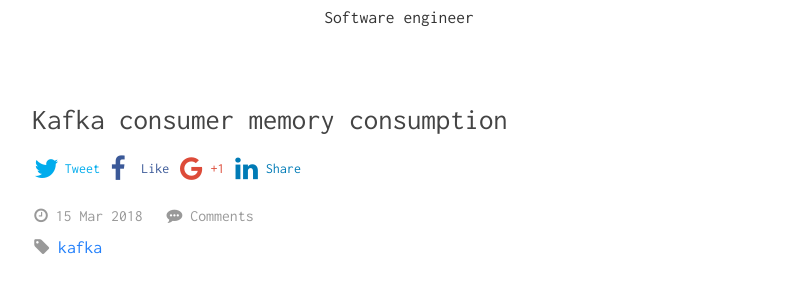
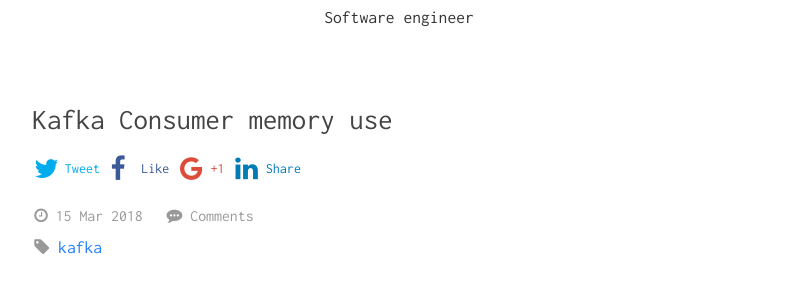
Before and after one commit to ivanursul/ivanursul, a Jekyll site: the page built from _posts/2018-03-15-kafka-consumer-memory-consumption.markdown, in a window 1280 px wide. Shown: the part 179-472 px from the top of the page, without its empty margins (241-1036 px from the left). Built offline with Jekyll 4.4.1, drawn with Linux system fonts in a browser that asks for light colours; comment, search, counter and statistics services are not loaded.

```diff
--- a/_posts/2018-03-15-kafka-consumer-memory-consumption.markdown
+++ b/_posts/2018-03-15-kafka-consumer-memory-consumption.markdown
@@ -1,8 +1,8 @@
 ---
 layout: "post"
-title:  "Kafka consumer memory consumption"
+title:  "Kafka Consumer memory use"
 date: 2018-03-15 00:00:00
-permalink: microservices-interaction-apache-kafka
+permalink: kafka-consumer-memory-use
 tags: ['kafka']
 ---
 
```
